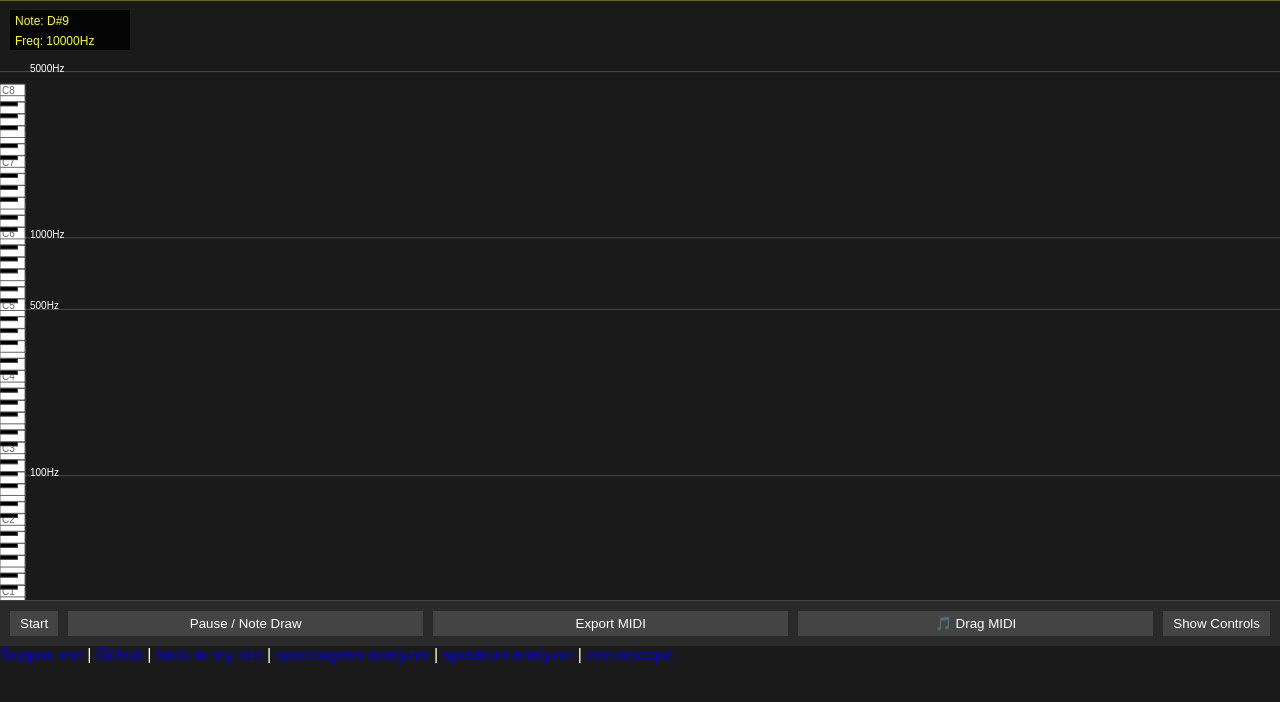
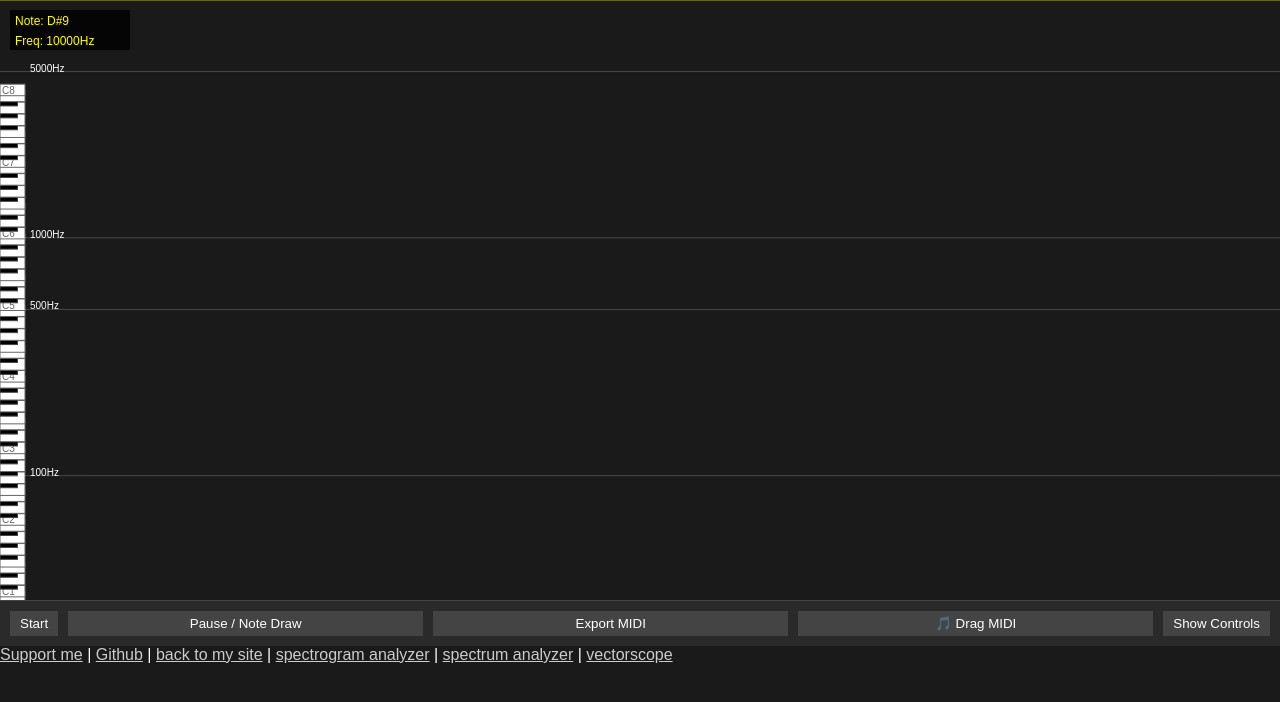
Before and after one commit to groovmekanik/polarity.spectrogram, a website with bundled scripts: page index.html in a window 1280 px wide. Built offline with nearby package versions, Linux system fonts and the light colour scheme.

Commit message:
new link colors

```diff
--- a/style.css
+++ b/style.css
@@ -5,6 +5,11 @@ body {
   color: #ffffff;
   font-family: Arial, sans-serif;
 }
+
+a, a:link, a:visited, a:hover, a:active {
+  color: #ccc;
+}
+
 canvas {
     display: block;
     width: 100%;
```
